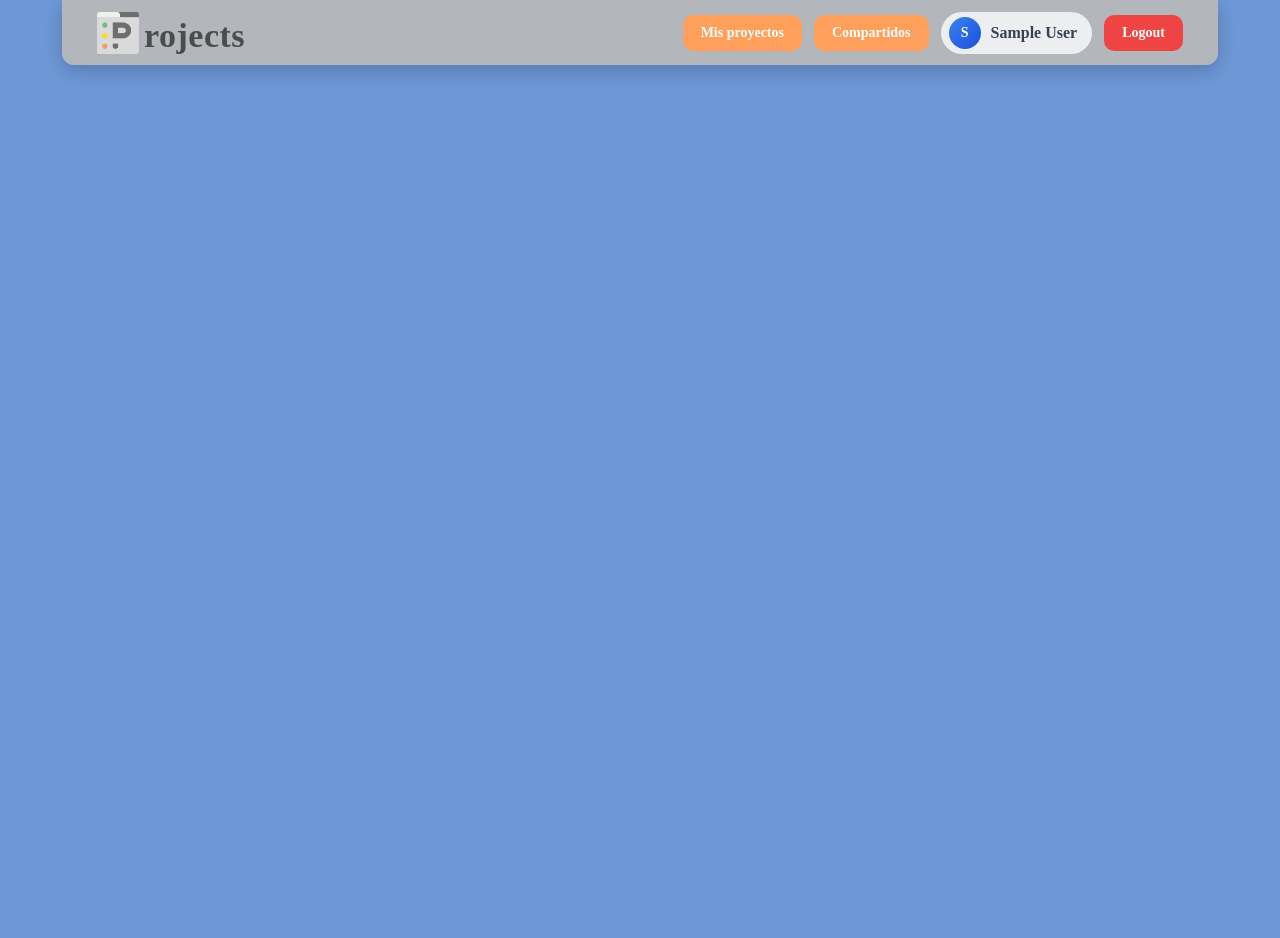
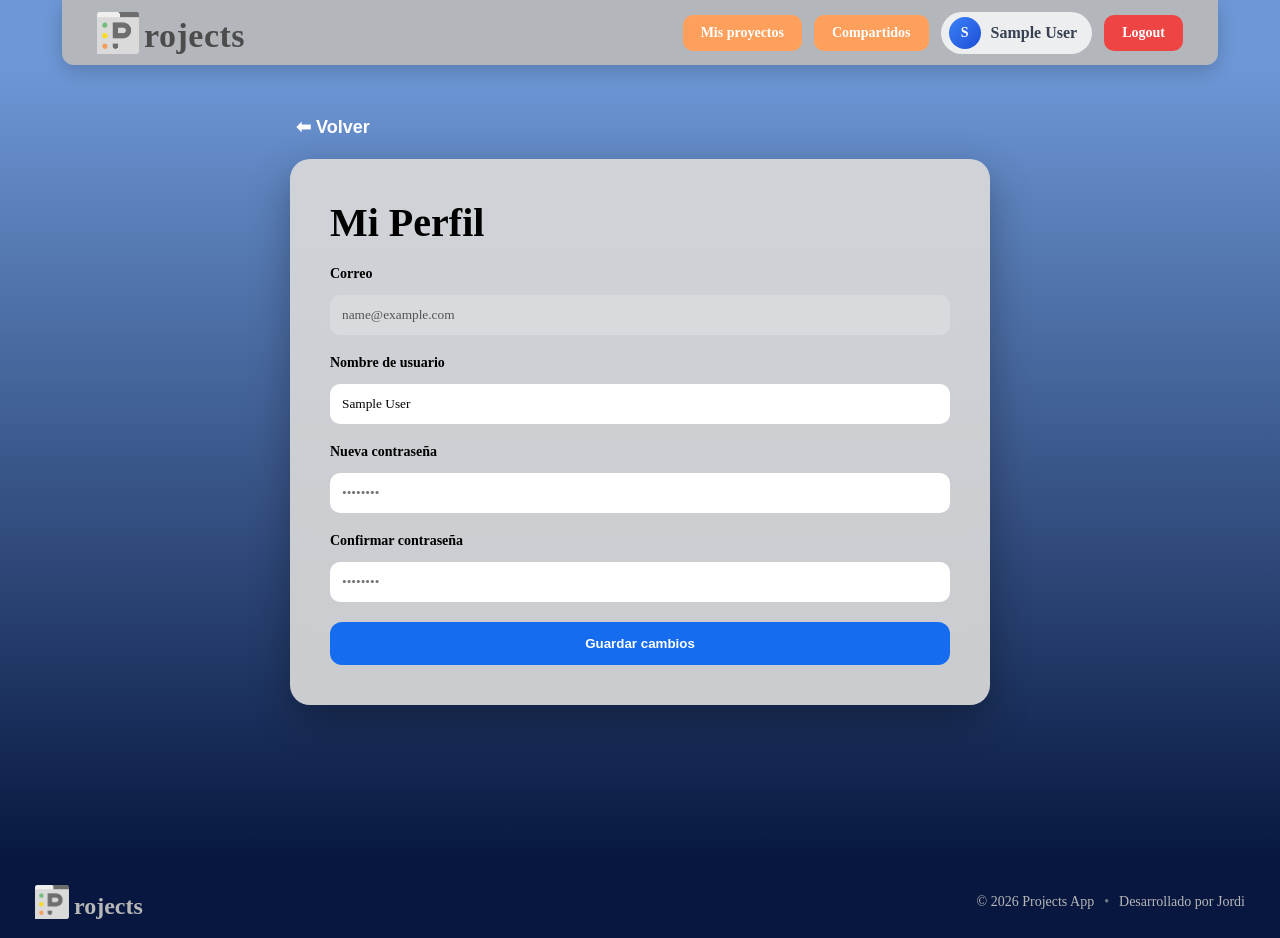
Before and after one commit to Diro9807/Gestion_proyectos, a Vue app in the folder eina_gestio_vue/: page /profile in a window 1280 px wide. Before the commit the page ends 800 px from the top, so only its background shows below. Built offline with nearby package versions, Linux system fonts and the light colour scheme; sample sign-in values are in the browser's storage.

Commit message:
Ultimos cambios

```diff
--- a/eina_gestio_vue/src/components/footer/Footer.vue
+++ b/eina_gestio_vue/src/components/footer/Footer.vue
@@ -1,12 +1,128 @@
 <template>
+  <footer class="footer">
 
+    <div class="footer-content">
 
+      <div class="footer-left">
+        <img
+          src="/logo.png"
+          alt="Logo"
+          class="footer-logo"
+        />
+
+        <span class="footer-title">
+          rojects
+        </span>
+      </div>
+
+      <div class="footer-right">
+        <span>
+          © 2026 Projects App
+        </span>
+
+        <span class="footer-separator">
+          •
+        </span>
+
+        <span>
+          Desarrollado por Jordi
+        </span>
+      </div>
+
+    </div>
+
+  </footer>
 </template>
 
 <script>
-
+export default {
+  name: 'FooterComponent'
+}
 </script>
 
-<style>
+<style scoped>
+
+.footer {
+  width: 100%;
+  background: #07173f;
+  backdrop-filter: none;
+  margin-top: 0px;
+  box-shadow: none;
+  font-family: Poppins;
+
+}
+
+.footer-content {
+  max-width: 1600px;
+  margin: auto;
+  padding: 18px 35px;
+  display: flex;
+  justify-content: space-between;
+  align-items: center;
+  gap: 20px;
+
+}
+
+/* IZQUIERDA */
+
+.footer-left {
+
+  display: flex;
+  align-items: center;
+  gap: 10px;
+}
+
+.footer-logo {
+  width: 34px;
+  height: 34px;
+  object-fit: contain;
+}
+
+.footer-title {
+  margin-top: 10px;
+  margin-left: -5px;
+  font-size: 24px;
+  font-weight: 700;
+  color: rgb(183, 183, 183);
+}
+
+/* DERECHA */
+
+.footer-right {
+
+  display: flex;
+  align-items: center;
+  gap: 10px;
+  color: rgb(183, 183, 183);
+  font-size: 14px;
+  font-weight: 500;
+}
+
+.footer-separator {
+  opacity: 0.6;
+}
+
+/* RESPONSIVE */
+
+@media (max-width: 768px) {
+
+  .footer-content {
+
+    flex-direction: column;
+    justify-content: center;
+    text-align: center;
+    padding: 20px;
+  }
+
+  .footer-right {
+
+    flex-wrap: wrap;
+    justify-content: center;
+  }
+
+  .footer-title {
+    font-size: 20px;
+  }
+}
 
 </style>
--- a/eina_gestio_vue/src/components/navbar/Navbar.vue
+++ b/eina_gestio_vue/src/components/navbar/Navbar.vue
@@ -20,7 +20,7 @@
     </div>
 
     <!-- USER SOLO MÓVIL -->
-    <div class="navbar-user mobile-user">
+    <div class="navbar-user mobile-user" @click="$router.push('/profile')">
 
       <div class="navbar-avatar">
         {{ userInitial }}
@@ -63,7 +63,7 @@
     </button>
 
     <!-- USER DESKTOP -->
-    <div class="navbar-user desktop-user">
+    <div class="navbar-user desktop-user" @click="$router.push('/profile')">
 
       <div class="navbar-avatar">
         {{ userInitial }}
@@ -299,13 +299,10 @@ export default {
   display: flex;
   align-items: center;
   gap: 10px;
-
+  cursor: pointer;
   background: rgba(255, 255, 255, 0.765);
-
   padding: 5px 15px 5px 8px;
-
   border-radius: 999px;
-
   font-family: Poppins;
 }
 
--- /dev/null
+++ b/eina_gestio_vue/src/pages/Profile.vue
@@ -0,0 +1,422 @@
+<template>
+  <div class="profile-page">
+
+    <div class="profile-container">
+
+      <!-- BACK -->
+      <button
+        class="back-btn"
+        @click="$router.back()"
+      >
+        ⬅ Volver
+      </button>
+
+      <!-- CARD -->
+      <div class="profile-card">
+
+        <h1>
+          Mi Perfil
+        </h1>
+
+        <!-- EMAIL -->
+        <div class="form-group">
+
+          <label>Correo</label>
+
+          <input
+            :value="user.email"
+            disabled
+          />
+
+        </div>
+
+        <!-- USERNAME -->
+        <div class="form-group">
+
+          <label>Nombre de usuario</label>
+
+          <input
+            v-model="form.name"
+            type="text"
+          />
+
+        </div>
+
+        <!-- PASSWORD -->
+        <div class="form-group">
+
+          <label>Nueva contraseña</label>
+
+          <input
+            v-model="form.password"
+            type="password"
+            placeholder="••••••••"
+          />
+
+        </div>
+
+        <!-- CONFIRM -->
+        <div class="form-group">
+
+          <label>Confirmar contraseña</label>
+
+          <input
+            v-model="form.password_confirmation"
+            type="password"
+            placeholder="••••••••"
+          />
+
+        </div>
+
+        <!-- ERROR -->
+        <p
+          v-if="error"
+          class="error"
+        >
+          {{ error }}
+        </p>
+
+        <!-- SUCCESS -->
+        <p
+          v-if="success"
+          class="success"
+        >
+          {{ success }}
+        </p>
+
+        <!-- SAVE -->
+        <button
+          class="save-btn"
+          @click="updateProfile"
+        >
+          Guardar cambios
+        </button>
+
+      </div>
+
+    </div>
+
+    <div
+    v-if="showError"
+    class="error-popup"
+    >
+    {{ errorMessage }}
+    </div>
+
+  </div>
+
+</template>
+
+<script>
+export default {
+
+  name: 'ProfilePage',
+
+  data() {
+
+    return {
+
+      user: JSON.parse(
+        localStorage.getItem('auth_user')
+      ),
+
+      form: {
+        name: '',
+        password: '',
+        password_confirmation: '',
+      },
+
+      error: '',
+      success: '',
+      errorMessage: '',
+      showError: false,
+    }
+  },
+
+  mounted() {
+
+    this.form.name = this.user.name
+  },
+
+  methods: {
+
+    async updateProfile() {
+
+      this.error = ''
+      this.success = ''
+
+      try {
+
+        const response = await fetch(
+          'http://127.0.0.1:8000/api/profile',
+          {
+            method: 'PUT',
+
+            headers: {
+              'Content-Type': 'application/json',
+              Authorization:
+                `Bearer ${localStorage.getItem('auth_token')}`
+            },
+
+            body: JSON.stringify(this.form)
+          }
+        )
+
+        const data = await response.json()
+
+        if (!response.ok) {
+
+        throw {
+
+            message:
+            data.message || 'Error',
+
+            response: {
+            data
+            }
+        }
+        }
+
+        localStorage.setItem(
+          'auth_user',
+          JSON.stringify(data.user)
+        )
+
+        window.dispatchEvent(
+          new Event('auth-changed')
+        )
+
+        this.success =
+          'Perfil actualizado correctamente'
+
+        this.form.password = ''
+        this.form.password_confirmation = ''
+
+      } catch (error) {
+
+            const errorData =
+                error.response?.data
+
+            if (errorData?.errors?.name) {
+
+                this.showErrorPopup(
+                'Nombre de usuario en uso'
+                )
+
+            } else {
+
+                this.showErrorPopup(
+                error.message || 'Error'
+                )
+            }
+        }
+    },
+
+    showErrorPopup(message) {
+
+        this.errorMessage = message
+        this.showError = true
+
+        setTimeout(() => {
+
+            this.showError = false
+
+        }, 3000)
+    }
+
+  }
+}
+</script>
+
+<style scoped>
+
+.profile-page {
+
+  min-height: 100vh;
+  padding: 50px;
+  font-family: Poppins;
+  background: linear-gradient(180deg, #6d97d6, #07173f);
+}
+
+.profile-container {
+
+  max-width: 700px;
+
+  margin: auto;
+}
+
+.back-btn {
+
+  background: transparent;
+
+  border: none;
+
+  color: white;
+
+  font-size: 18px;
+
+  font-weight: 600;
+
+  margin-bottom: 20px;
+
+  cursor: pointer;
+}
+
+.profile-card {
+
+  background: rgba(217,217,217,0.92);
+
+  backdrop-filter: blur(10px);
+
+  padding: 40px;
+
+  border-radius: 20px;
+
+  box-shadow:
+    0 15px 40px rgba(0,0,0,0.3);
+
+  display: flex;
+
+  flex-direction: column;
+
+  gap: 20px;
+}
+
+.profile-card h1 {
+
+  margin: 0;
+
+  font-size: 40px;
+}
+
+.form-group {
+
+  display: flex;
+
+  flex-direction: column;
+
+  gap: 8px;
+}
+
+.form-group label {
+
+  font-weight: 600;
+}
+
+.form-group input {
+
+  padding: 12px;
+
+  border-radius: 10px;
+
+  border: none;
+
+  font-family: Poppins;
+}
+
+.save-btn {
+
+  border: none;
+
+  background: #156cef;
+
+  color: white;
+
+  padding: 14px;
+
+  border-radius: 12px;
+
+  font-weight: 700;
+
+  cursor: pointer;
+
+  transition: 0.25s;
+}
+
+.save-btn:hover {
+
+  transform: translateY(-2px);
+
+  background: #0f5cd1;
+}
+
+.error {
+
+  color: red;
+
+  font-weight: 600;
+}
+
+.success {
+
+  color: green;
+
+  font-weight: 600;
+}
+
+.error-popup {
+
+  position: fixed;
+
+  bottom: 30px;
+  right: 30px;
+
+  background: #ef4444;
+
+  color: white;
+
+  padding: 14px 20px;
+
+  border-radius: 12px;
+
+  font-family: Poppins;
+
+  font-weight: 600;
+
+  box-shadow:
+    0 8px 25px rgba(0,0,0,0.25);
+
+  z-index: 999999;
+
+  animation:
+    popupFade 0.3s ease;
+}
+
+@keyframes popupFade {
+
+  from {
+
+    opacity: 0;
+
+    transform: translateY(15px);
+  }
+
+  to {
+
+    opacity: 1;
+
+    transform: translateY(0);
+  }
+}
+
+/* MOBILE */
+
+@media (max-width: 768px) {
+
+  .profile-page {
+
+    padding: 20px;
+  }
+
+  .profile-card {
+
+    padding: 25px;
+  }
+
+  .profile-card h1 {
+
+    font-size: 30px;
+  }
+}
+
+</style>
--- a/eina_gestio_vue/src/pages/ProjectDetail.vue
+++ b/eina_gestio_vue/src/pages/ProjectDetail.vue
@@ -3,7 +3,10 @@
 <template>
   <div class="project-detail">
 
-    <button @click="$router.push('/projects')">⬅ Volver</button>
+    <button class="back-btn" @click="$router.push('/projects')">
+      <span>⬅</span>
+      Volver
+    </button>
 
     <div class="project-header">
 
@@ -550,18 +553,28 @@ button {
 
 /* BOTÓN VOLVER */
 
-.project-detail > button {
+.back-btn {
+
+  display: flex;
+  align-items: center;
+  gap: 10px;
   background: transparent;
+  border: none;
+  box-shadow: none;
   color: white;
-  font-size: 22px;
-  padding: 0;
-  margin-bottom: 25px;
+  padding: 12px 18px;
+  font-family: Poppins;
+  font-size: 25px;
+  font-weight: 600;
+  margin-bottom: 10px;
+  margin-left: 65px;
 }
 
-.project-detail > button:hover {
-  transform: scale(1.05);
-  cursor: pointer;
+.back-btn:hover {
+  transform: translateY(-2px);
+
 }
+
 
 
 
--- a/eina_gestio_vue/src/pages/SharedProjects.vue
+++ b/eina_gestio_vue/src/pages/SharedProjects.vue
@@ -317,7 +317,7 @@ export default {
       this.selectedProject = null
     },
 
-    ///////////////////////
+    /////////////////////////////////////////////////////////////////////////////////////
     async loadProjects() {
 
       console.log('Cargando proyectos...')
@@ -531,7 +531,7 @@ export default {
         console.error('Error actualizando tarea:', error)
       }
     },
-////////////////////////////////////SIDEBAR////////////////////////////////////////////////////////
+////////////////////////////////////////////////////////////////////////////////////////////
     openSidebar(project) {
       this.sidebarProject = project
     },
--- a/eina_gestio_vue/src/router/index.js
+++ b/eina_gestio_vue/src/router/index.js
@@ -5,6 +5,7 @@ import Login from '../pages/Login.vue'
 import Register from '../pages/Register.vue'
 import Dashboard from '../pages/Dashboard.vue'
 import Projects from '../pages/Projects.vue'
+import Profile from '../pages/Profile.vue'
 
 const routes = [
   { path: '/', redirect: '/login' },
@@ -12,6 +13,7 @@ const routes = [
   { path: '/register', component: Register },
   { path: '/dashboard', component: Dashboard },
   { path: '/projects', component: Projects },
+  { path: '/profile', component: Profile},
 
   {
     path: '/projects/:id',
```
Also changed, not shown: 2 other files (tests, documents, lock files or other folders).
